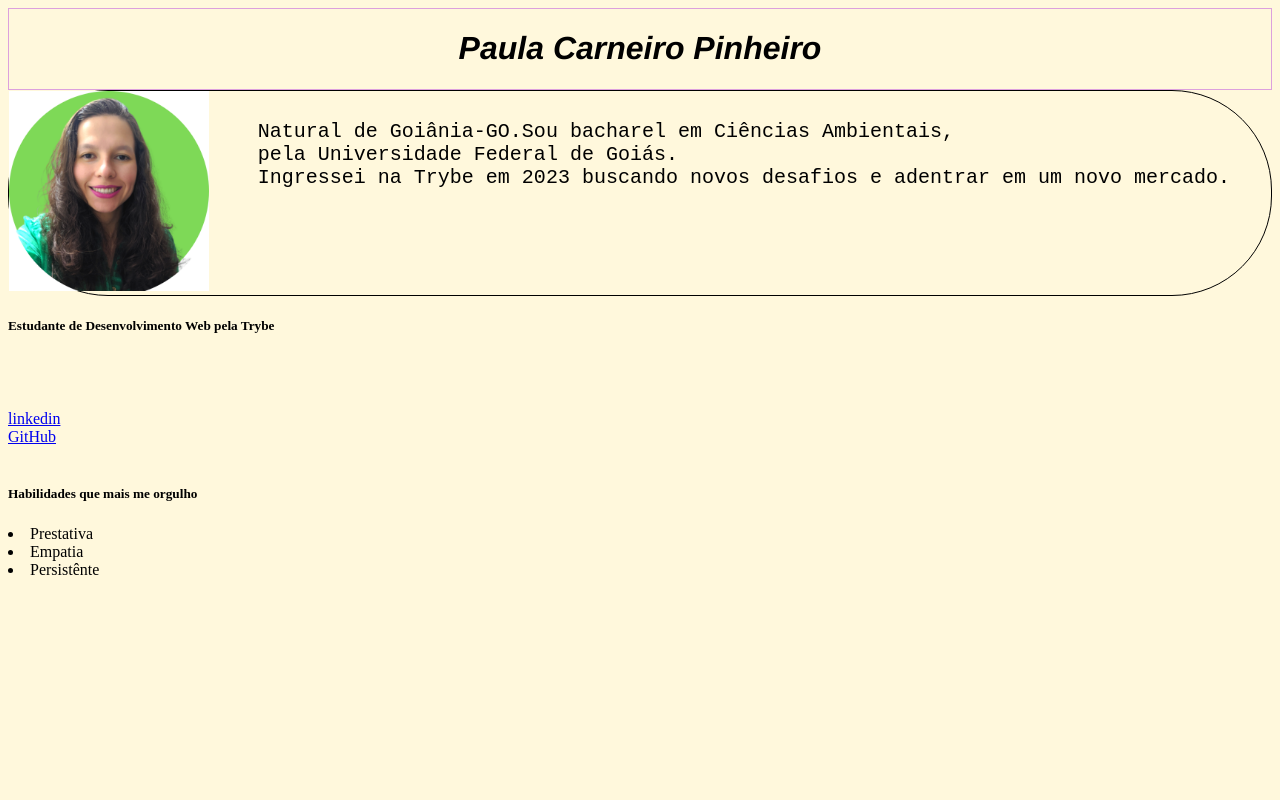
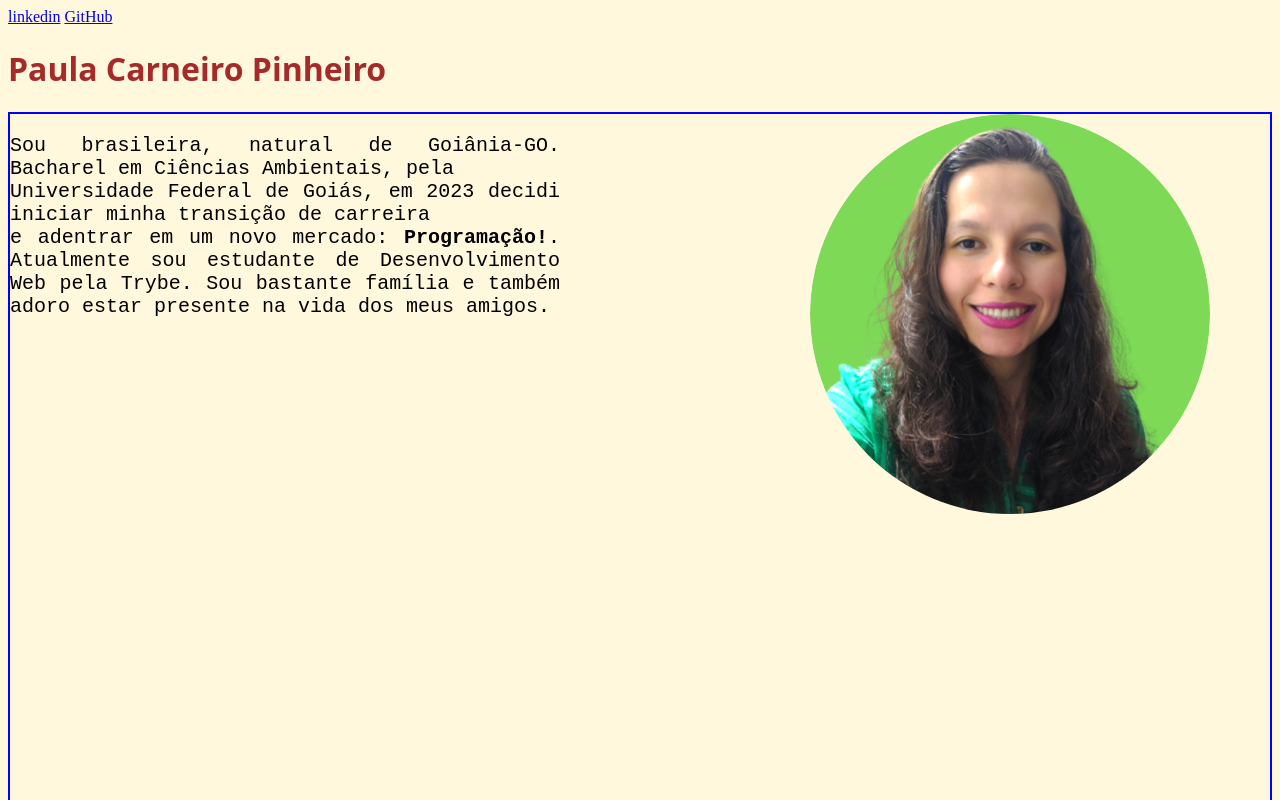
Before and after one commit to paulacpinheiro/paulacpinheiro.github.io, a plain HTML site: page index.html in a window 1280 px wide. Shown: the top 800 px of the page. Drawn offline with Linux system fonts and the light colour scheme.

Commit message:
alteração layout

```diff
--- a/index.html
+++ b/index.html
@@ -7,36 +7,40 @@
     <meta name="viewport" content="width=device-width, initial-scale=1.0">
     <title>Portfólio Web</title>
     <link rel="stylesheet" href="style.css">
-
-
 </head>
 
 <body>
+    <header>
+        <nav id="link">
+            <a href="https://www.linkedin.com/in/paulacarneiropinheiro/" target="_blank">linkedin</a>
+            <a href="https://github.com/paulacpinheiro" target="_blank">GitHub</a>
+        </nav>
 
-   <div class="nome"><h1>Paula Carneiro Pinheiro</h1></div>
+        <h1 class="nome">Paula Carneiro Pinheiro</h1>
 
+    </header>
+    <main>
+        <div id="container">
+            <article>
+                <p id="sobre-mim">
+                    Sou brasileira, natural de Goiânia-GO. Bacharel em Ciências Ambientais, pela <br>
+                    Universidade Federal de Goiás, em 2023 decidi iniciar minha transição de carreira <br>
+                    e adentrar em um novo mercado: <strong>Programação!</strong>. Atualmente sou estudante de Desenvolvimento Web pela Trybe. Sou bastante família e também adoro estar presente na vida dos
+                    meus amigos.
 
-    <div class="foto" ><img src="1_20230417_210626_0000.png" width="200px" alt=""></div>
+                </p>
+            </article>
+            <img id="foto" src="1_20230417_210626_0000.png" alt=" ">
+        </div>
+    </main>
 
-    <h5>Estudante de Desenvolvimento Web pela Trybe </h4>
         <br>
 
-        <p class="descricao"> Natural de Goiânia-GO.Sou bacharel em Ciências Ambientais, <br> pela Universidade Federal
-            de Goiás. <br>
-            Ingressei na Trybe em 2023 buscando novos desafios e adentrar em um novo mercado.</p>
+        <h5>Habilidades que mais me orgulho</h5>
 
-
-            <br> <br>
-            <a href="https://www.linkedin.com/in/paulacarneiropinheiro/" target="_blank">
-                linkedin</a>
-            <br>
-            <a href="https://github.com/paulacpinheiro" target="_blank">GitHub</a>
-            <br><br>
-            <h5>Habilidades que mais me orgulho</h5>
-
-            <li>Prestativa <br></li>
-            <li>Empatia</li>
-            <li>Persistênte</li>
+        <li>Prestativa <br></li>
+        <li>Empatia</li>
+        <li>Persistênte</li>
 
 
 
@@ -45,4 +49,8 @@
 
 </body>
 
+<footer>
+</footer>
+
+
 </html>
--- a/style.css
+++ b/style.css
@@ -1,27 +1,35 @@
 body {
     background-color: cornsilk;
-}
-h1 {
-    font-style: italic;
-    font-family: 'Franklin Gothic Medium', 'Arial Narrow', Arial, sans-serif;
-    text-align: center;
+
 }
 
 .nome {
-    border: 1px solid plum;
+font-family:system-ui, -apple-system, BlinkMacSystemFont, 'Segoe UI', Roboto, Oxygen, Ubuntu, Cantarell, 'Open Sans', 'Helvetica Neue', sans-serif;
+color: brown;
+text-align: left;
+}
 
+#foto {
+margin-left: 800px;
+margin-bottom: 800px;
+width: 400px;
+border-radius: 200px;
+}
+
+#sobre-mim {
+position: absolute;
+font-size: 20px;
+font-family: monospace;
+width: 550px;
+text-align:justify;
 
 }
 
-.foto {
-    border: 1px solid black;
-    border-radius: 100px;
+#container {
+    border: 2px solid blue;
 }
 
-.descricao {
-    position: absolute;
-    right: 50px;
-    top: 100px;
-    font-size: 20px;
-    font-family: monospace;
+#link {
+display: inline;
+
 }
```
Also changed, not shown: 1 other file.
